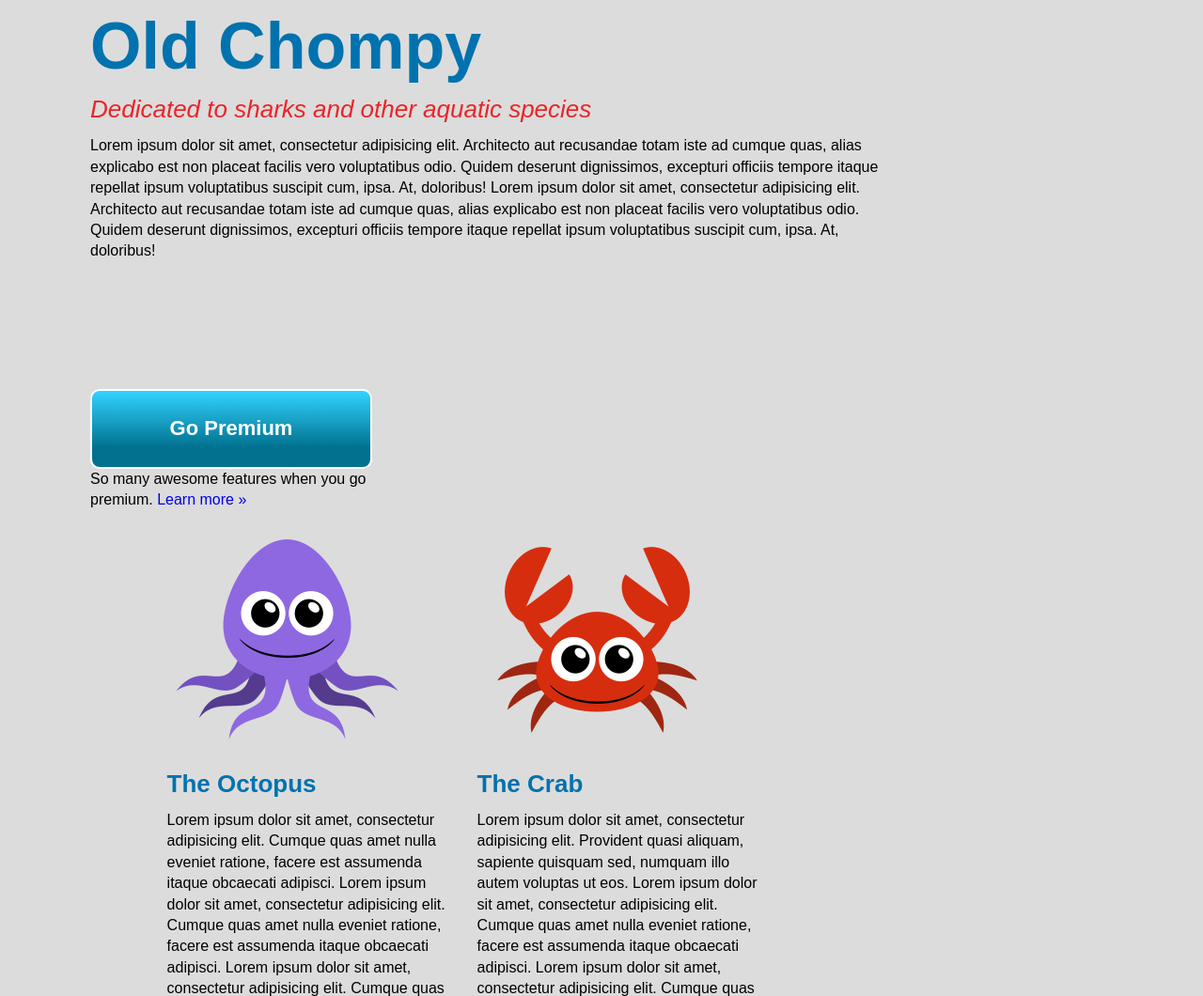
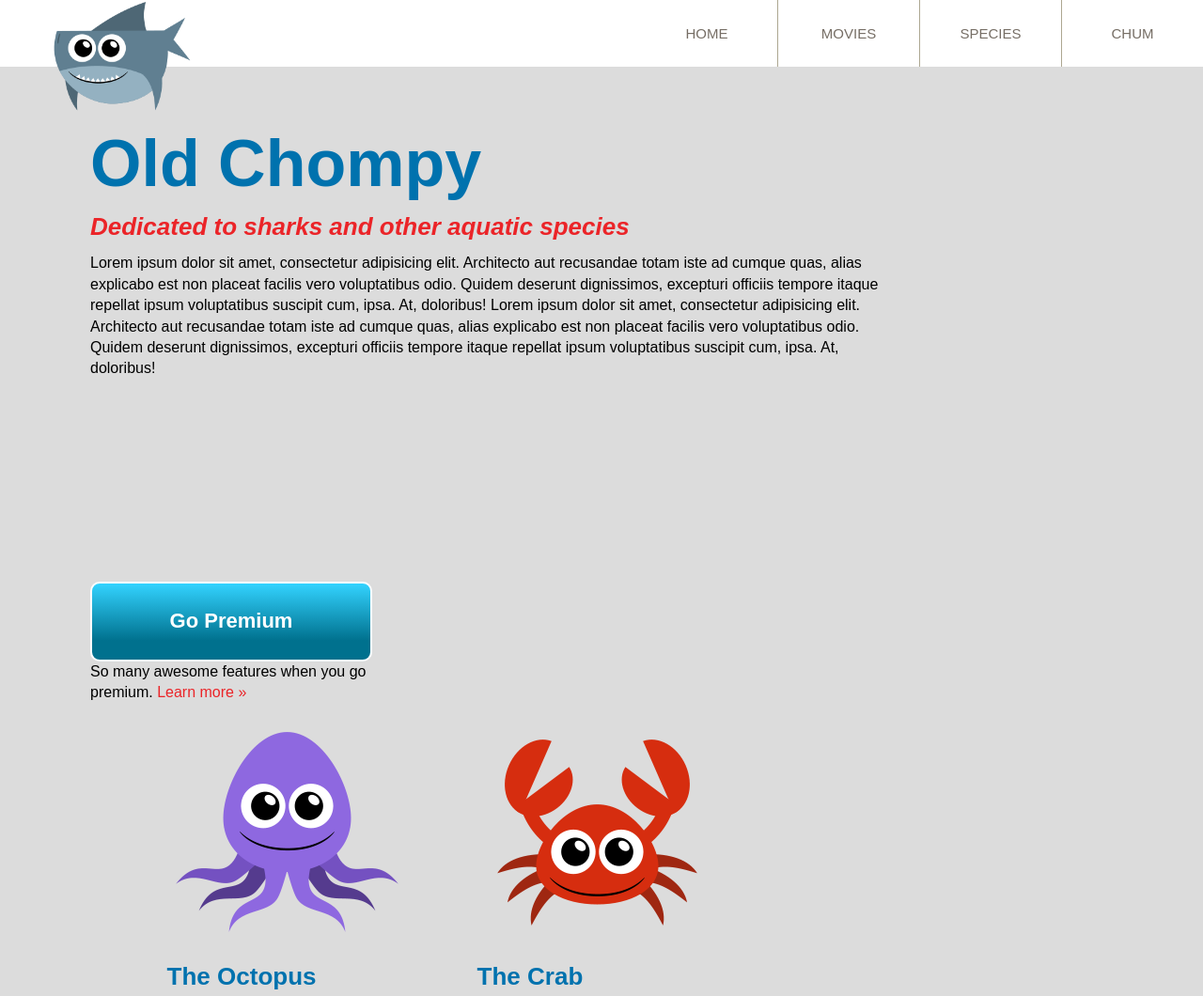
Before and after one commit to smitparaggua/css-practice, a plain HTML site: page old-chompy/index.html in a window 1280 px wide. Shown: the top 1060 px of the page at 94% size. Drawn offline with Linux system fonts and the light colour scheme.

Commit message:
Added dropdown and nav

```diff
--- a/old-chompy/css/style.css
+++ b/old-chompy/css/style.css
@@ -10,6 +10,7 @@ h2 {
   font-style: italic;
   color: #eb2428;
   margin-bottom: 10px;
+  font-weight: bold;
 }
 
 body {
@@ -18,6 +19,7 @@ body {
 
 a {
   text-decoration: none;
+  color: #eb2428;
 }
 
 section p {
@@ -82,9 +84,17 @@ section p {
 }
 
 .intro-content {
+  padding-bottom: 80px;
+}
+
+.below-nav {
+  margin-top: 125px;
+}
+
+.beside-go-premium {
   margin-right: 60px;
   max-width: 840px;
-  float: left
+  float: left;
 }
 
 .go-premium {
@@ -165,3 +175,81 @@ Buttons
   color: #fff;
   border-color: #fff;
 }
+
+.primary-nav {
+  float: right;
+}
+
+.primary-nav > li {
+  float: left;
+  text-align: center;
+}
+
+.primary-nav > li > a {
+  border-left: 1px solid #ada791;
+}
+
+.primary-nav > li:first-child > a {
+  border-left: none;
+}
+
+nav li a {
+  display: block;
+  padding: 25px 0;
+  width: 150px;
+  color: #766e65;
+  text-transform: uppercase;
+  font-size: 15px;
+  transition: 0.15s background-color linear;
+}
+
+nav li a:focus,
+nav li a:hover,
+nav li a.active {
+  background-color: #eb2428;
+  color: #fff;
+}
+
+nav {
+  background-color: #fff;
+  position: fixed;
+  left: 0;
+  right: 0;
+  top: 0;
+}
+
+nav figure {
+  position: absolute;
+  top: -20px;
+  left: 50px;
+}
+
+nav img {
+  width: 160px;
+}
+
+.has-submenu ul {
+  position: absolute;
+  background-color: #fff;
+  border-bottom: 1px solid #ada791;
+  border-left: 1px solid #ada791;
+  border-right: 1px solid #ada791;
+  border-radius: 0 0 15px 15px;
+  overflow: hidden;
+}
+
+.has-submenu:hover ul,
+.has-submenu a:focus + ul {
+  top: initial;
+  left: initial;
+}
+
+.accessibility-hidden {
+  position: absolute;
+  top: -9999px;
+  left: -9999px;
+}
+
+.has-submenu ul a {
+  padding: 18px 0;
+}
--- a/old-chompy/index.html
+++ b/old-chompy/index.html
@@ -10,11 +10,32 @@
     <link rel="stylesheet" href="css/style.css">
   </head>
   <body>
+
+    <nav class="grouping">
+      <figure>
+        <img src="images/sharky.png" alt="sharky"/>
+      </figure>
+
+      <ul class="primary-nav">
+        <li><a href="#">Home</a></li>
+        <li class="has-submenu">
+          <a href="#">Movies</a>
+          <ul class="accessibility-hidden">
+            <li><a href="#">Jaws</a></li>
+            <li><a href="#">Sharknado</a></li>
+            <li><a href="#">Open Water</a></li>
+          </ul>
+        </li>
+        <li><a href="#">Species</a></li>
+        <li><a href="#">Chum</a></li>
+      </ul>
+    </nav>
+
     <div class="wrapper">
 
-      <section class="grouping">
+      <section class="grouping below-nav">
 
-        <div class="intro-content">
+        <div class="intro-content beside-go-premium">
           <h1>Old Chompy</h1>
           <h2>Dedicated to sharks and other aquatic species</h2>
           <p>
```
Also changed, not shown: old-chompy/shark-movies.html (+1 -1 lines).
